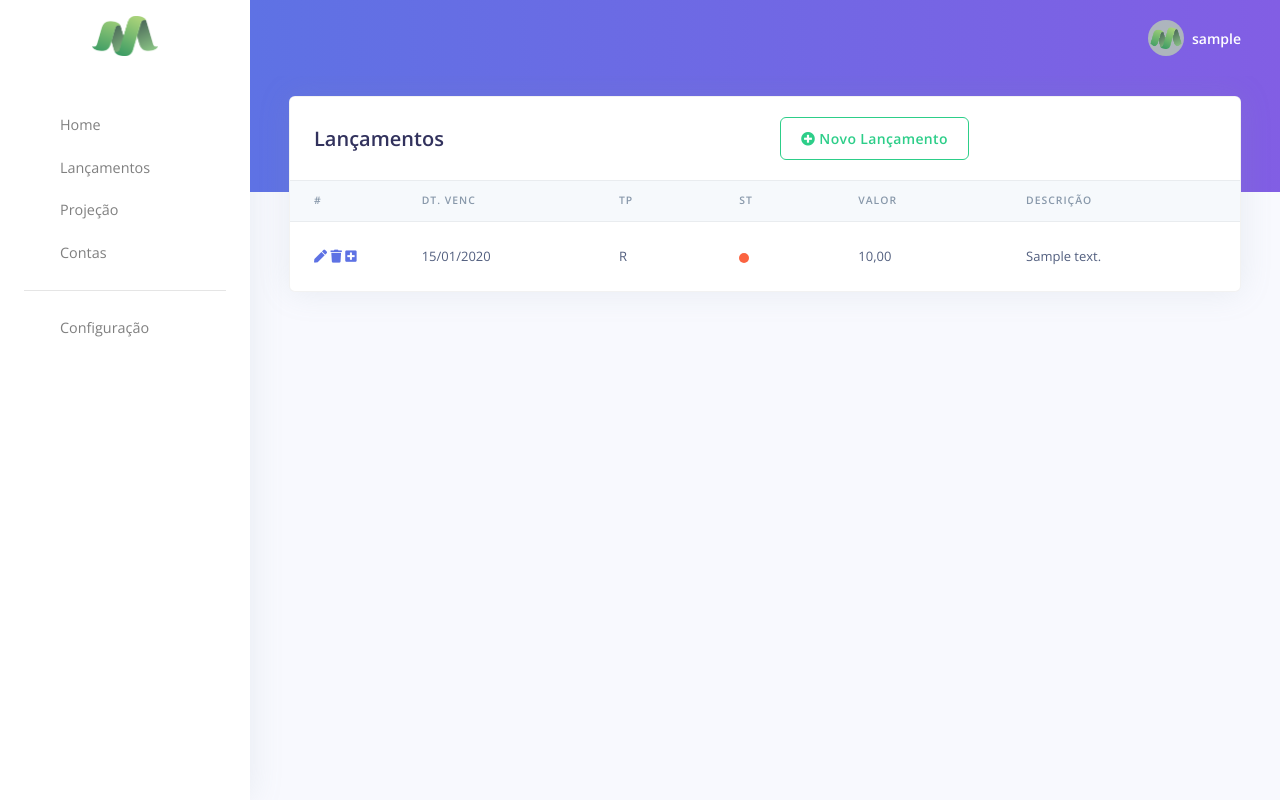
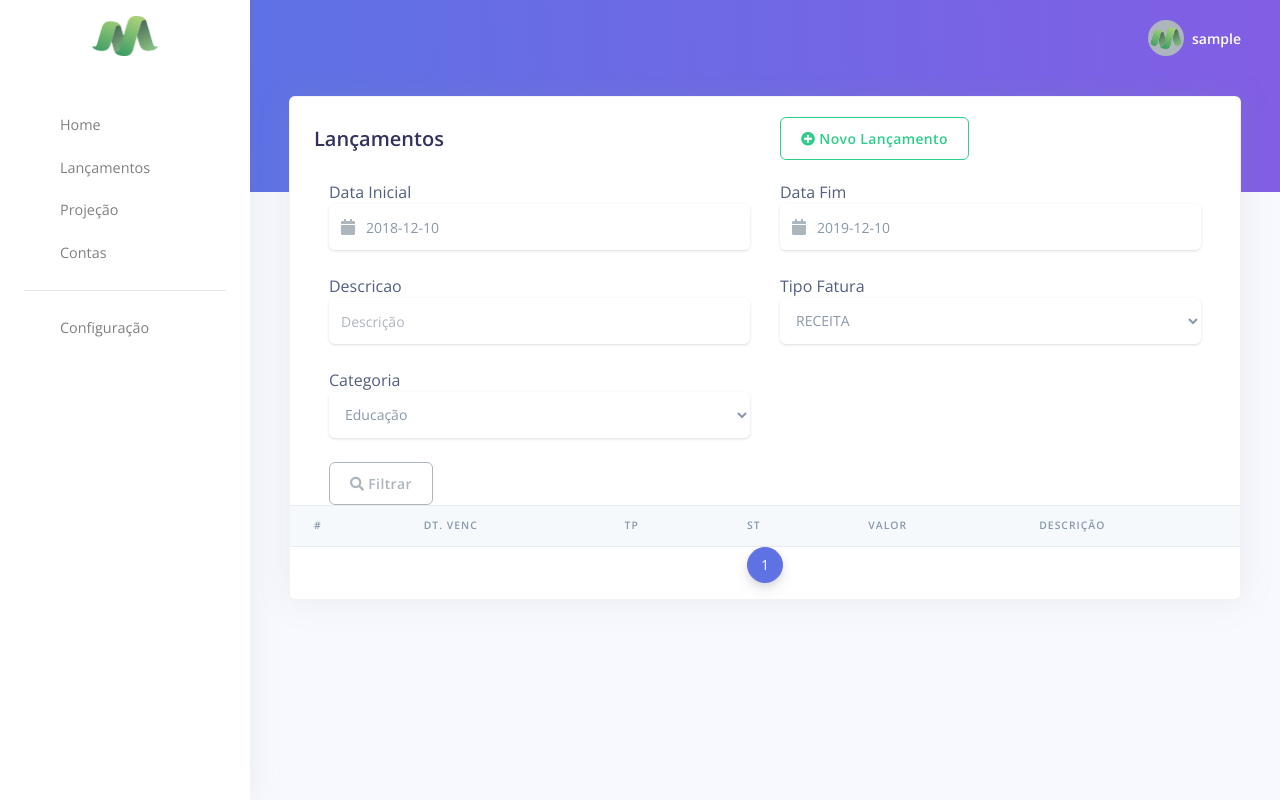
Before and after one commit to Walicen/FinancasFamiliar, a Django app: page /fatura/ in a window 1280 px wide. Run offline with Django 3.2, Linux system fonts and the light colour scheme; a user stored in the database is signed in; tables that the repository leaves empty hold one stand-in row (values such as "Sample post"); lists and menus that the app fills with data are empty; some libraries are stand-ins or nearby versions.

Commit message:
pesquisa fatura

```diff
--- a/contas/forms.py
+++ b/contas/forms.py
@@ -130,3 +130,34 @@ class ProjecaoForm(forms.Form):
     ('8', 'Moradia'),
     ('9', 'Vestuário'),
     ('10', 'Outros')])
+
+
+class PesquisaFaturaForm(forms.Form):
+
+    descricao = forms.CharField(widget=forms.TextInput(attrs={'placeholder': 'Descrição',
+                                                              'class': 'form-control form-control-alternative'}))
+
+    data_inicial = forms.DateField(
+        widget=forms.DateInput(attrs={'class': 'datepicker form-control form-control-alternative',
+                                      'placeholder': 'Periodo Inicio'}), label="Data Inicial")
+
+    data_final = forms.DateField(
+        widget=forms.DateInput(attrs={'class': 'datepicker form-control form-control-alternative',
+                                      'placeholder': 'Periodo Fim'}), label='Data Fim')
+
+
+    tipo = forms.ChoiceField(widget=forms.Select(attrs={'class': 'form-control form-control-alternative',
+                                                        'placeholder': 'Tipo Fatura'}), label='Tipo Fatura',
+                             choices=[('R', 'RECEITA'), ('D', 'DESPESA')])
+
+    categoria = forms.ChoiceField(widget=forms.Select(attrs={'class': 'form-control form-control-alternative',
+                                                             'placeholder': 'Categoria'}), label='Categoria', choices=[('1', 'Educação'),
+                                                                                                    ('2', 'Alimentação'),
+                                                                                                    ('3', 'Automóvel'),
+                                                                                                    ('4', 'Lazer'),
+                                                                                                    ('5', 'Sálario'),
+                                                                                                    ('6', 'Impostos'),
+                                                                                                    ('7', 'Farmácia'),
+                                                                                                    ('8', 'Moradia'),
+                                                                                                    ('9', 'Vestuário'),
+                                                                                                    ('10', 'Outros')])
--- a/contas/templates/contas/fatura_list.html
+++ b/contas/templates/contas/fatura_list.html
@@ -28,6 +28,66 @@
 
                       </div>
                     </div>
+
+                    <div class="container-fluid ">
+                      <form method="post">
+                        {% csrf_token %}
+                        <div class="row">
+
+                            <div class="col-md-6">
+                                <div class="form-group">
+                                     {{ form.data_inicial.label }}
+                                    <div class="input-group input-group-alternative">
+                                        <div class="input-group-prepend">
+                                            <span class="input-group-text"><i class="fas fa-calendar"></i></span>
+                                        </div>
+                                      {{ form.data_inicial }}
+                                    </div>
+                                </div>
+                            </div>
+
+                            <div class="col-md-6">
+                                <div class="form-group">
+                                     {{ form.data_final.label }}
+                                    <div class="input-group input-group-alternative">
+                                        <div class="input-group-prepend">
+                                            <span class="input-group-text"><i class="fas fa-calendar"></i></span>
+                                        </div>
+                                      {{ form.data_final }}
+                                    </div>
+                                </div>
+                            </div>
+
+                            <div class="col-md-6">
+                                <div class="form-group">
+                                    {{ form.descricao.label }}
+                                    {{ form.descricao }}
+                                </div>
+                            </div>
+
+                            <div class="col-md-6">
+                                <div class="form-group">
+                                    {{ form.tipo.label }}
+                                    {{ form.tipo }}
+                                </div>
+                            </div>
+
+                            <div class="col-md-6">
+                                <div class="form-group">
+                                    {{ form.categoria.label }}
+                                    {{ form.categoria }}
+                                </div>
+                            </div>
+
+                        </div>
+                        <button type="submit" class="btn btn-outline-light">
+                            <i class="fas fa-search"></i>
+                            Filtrar
+                        </button>
+
+                    </form>
+                    </div>
+
                     <div class="table-responsive">
                         <table class="table align-items-center table-flush">
                             <thead class="thead-light">
@@ -78,19 +138,19 @@
                             {% endfor %}
                             </tbody>
                         </table>
-                {% if is_paginated %}
+
                         <nav aria-label="Page navigation example">
                           <ul class="pagination justify-content-center">
                             <li class="page-item">
-                      {% if page_obj.has_previous %}
-                      <a class="page-link" href="/fatura?page={{ page_obj.previous_page_number }}" aria-label="Previous">
+                              {% if faturas.has_previous %}
+                              <a class="page-link" href="/fatura?page={{ faturas.previous_page_number }}" aria-label="Previous">
                                 <i class="fa fa-angle-left"></i>
                                 <span class="sr-only">Previous</span>
                               </a>
                                {% endif %}
                             </li>
-                     {% for i in page_obj.paginator.page_range %}
-                        {% if page_obj.number == i %}
+                             {% for i in faturas.paginator.page_range %}
+                                {% if faturas.number == i %}
                                     <li class="page-item active">
                                         <a class="page-link" href="#!">
                                             {{ i }} <span class="sr-only">(current)</span>
@@ -101,8 +161,8 @@
                                 {% endif %}
                             {% endfor %}
                              <li class="page-item">
-                    {% if page_obj.has_next %}
-                      <a class="page-link" href="/fatura?page={{ page_obj.next_page_number }}" aria-label="Next">
+                            {% if faturas.has_next %}
+                              <a class="page-link" href="/fatura?page={{ faturas.next_page_number }}" aria-label="Next">
                                 <i class="fa fa-angle-right"></i>
                                 <span class="sr-only">Next</span>
                               </a>
@@ -110,7 +170,7 @@
                             </li>
                           </ul>
                         </nav>
-            {% endif %}
+
                     </div>
 
                   </div>
--- a/contas/templates/home.html
+++ b/contas/templates/home.html
@@ -202,14 +202,14 @@
 							id: 'y-axis-1',
                             ticks: {
 							    min: 0,
-							    max: 10000
+							    max: {{ maior }}
 						    }
 						}, {
 							type: 'linear',
 							display: false,
                             ticks: {
 							    min: 0,
-							    max: 10000
+							    max: {{ maior }}
 						    },
 							position: 'right',
 							id: 'y-axis-2',
--- a/contas/views.py
+++ b/contas/views.py
@@ -6,12 +6,13 @@ from datetime import date
 from django.contrib.auth import logout
 from django.contrib.auth.mixins import LoginRequiredMixin
 from django.contrib.auth.views import logout_then_login
+from django.core.paginator import Paginator
 from django.shortcuts import render, redirect, get_object_or_404
 from django.urls import reverse_lazy
 from django.views import View
 from django.views.generic import DetailView, ListView, UpdateView, CreateView
 from .models import Fatura, Conta, Movimentacao, STATUS, Perfil, Sum, CATEGORIA
-from .forms import FaturaForm, ContaForm, MovimentacaoForm, PerfilForm, ProjecaoForm
+from .forms import FaturaForm, ContaForm, MovimentacaoForm, PerfilForm, ProjecaoForm, PesquisaFaturaForm
 
 
 def logout_view(request):
@@ -29,12 +30,18 @@ class Home(LoginRequiredMixin, View):
     login_url = '/'
 
     def get(self,  *args, **kwargs):
+
         label = ['Jan', 'Fev', 'Mar', 'Abril', 'Mai', 'Jun', 'Jul', 'Set', 'Ago', 'Out', 'Nov', 'Dez']
         receitas = Fatura.objects.previsao_faturas(date.today().year, 'R')
         despesas = Fatura.objects.previsao_faturas(date.today().year, 'D')
 
-        maior = max(receitas, despesas)
+        maior_r = max(receitas)
+        maior_d = max(despesas)
 
+        if maior_d >= maior_r:
+            maior = int(maior_d)+100
+        else:
+            maior = int(maior_r)+100
 
         data = {
             'maior': maior,
@@ -48,12 +55,51 @@ class Home(LoginRequiredMixin, View):
         return render(self.request, 'home.html', data)
 
 
-class FaturaListView(LoginRequiredMixin, ListView):
+class FaturaListView(LoginRequiredMixin, View):
     login_url = '/'
-    model = Fatura
-    context_object_name = 'faturas'
-    paginate_by = 10
-    queryset = Fatura.objects.filter(data_vencimento__gte=date.today())
+
+    def post(self, request):
+        form = PesquisaFaturaForm(request.POST)
+        if form.is_valid():
+            inicio = form.cleaned_data['data_inicial']
+            fim = form.cleaned_data['data_final']
+
+        fatura_list = Fatura.objects.filter(data_vencimento__gte=inicio, data_vencimento__lte=fim).order_by(
+            'data_vencimento')
+
+        paginator = Paginator(fatura_list, 10)
+
+        page = request.GET.get('page')
+        faturas = paginator.get_page(page)
+
+        context = {
+            'faturas': faturas,
+            'form': form
+        }
+
+        return render(request, 'contas/fatura_list.html', context)
+
+    def get(self, request):
+
+        inicio = date.today()
+
+        fim = date.fromordinal(inicio.toordinal() + 365)  # hoje + 60 dias
+
+        form = PesquisaFaturaForm(initial={'data_inicial': inicio , 'data_final': fim})
+
+        fatura_list = Fatura.objects.filter(data_vencimento__gte=inicio, data_vencimento__lte=fim).order_by('data_vencimento')
+
+        paginator = Paginator(fatura_list, 10)
+
+        page = request.GET.get('page')
+        faturas = paginator.get_page(page)
+
+        context = {
+            'faturas': faturas,
+            'form': form
+        }
+
+        return render(request, 'contas/fatura_list.html', context)
 
 
 class FaturaPagarCreateView(LoginRequiredMixin,CreateView):
@@ -204,12 +250,12 @@ class ProjecaoView(LoginRequiredMixin, View):
                     fim_mes = calendar.monthrange(ano, mes)
                     if dia > 28 and mes == 2:
                         temp_dia = 28
-                        dia_vencimento = '{}/{}/{} 00:01'.format(temp_dia, mes, ano)
+                        dia_vencimento = '{}/{}/{} 12:00'.format(temp_dia, mes, ano)
                     elif dia == 31 and fim_mes[1] == 30:
                         temp_dia = 30
-                        dia_vencimento = '{}/{}/{} 00:01'.format(temp_dia, mes, ano)
+                        dia_vencimento = '{}/{}/{} 12:00'.format(temp_dia, mes, ano)
                     else:
-                        dia_vencimento = '{}/{}/{} 00:01'.format(dia, mes, ano)
+                        dia_vencimento = '{}/{}/{} 12:00'.format(dia, mes, ano)
 
                     data = datetime.strptime(dia_vencimento, '%d/%m/%Y %H:%M')
                     fatura.data_vencimento = data
```
Lines whose indentation alone changed are shown as unchanged.
